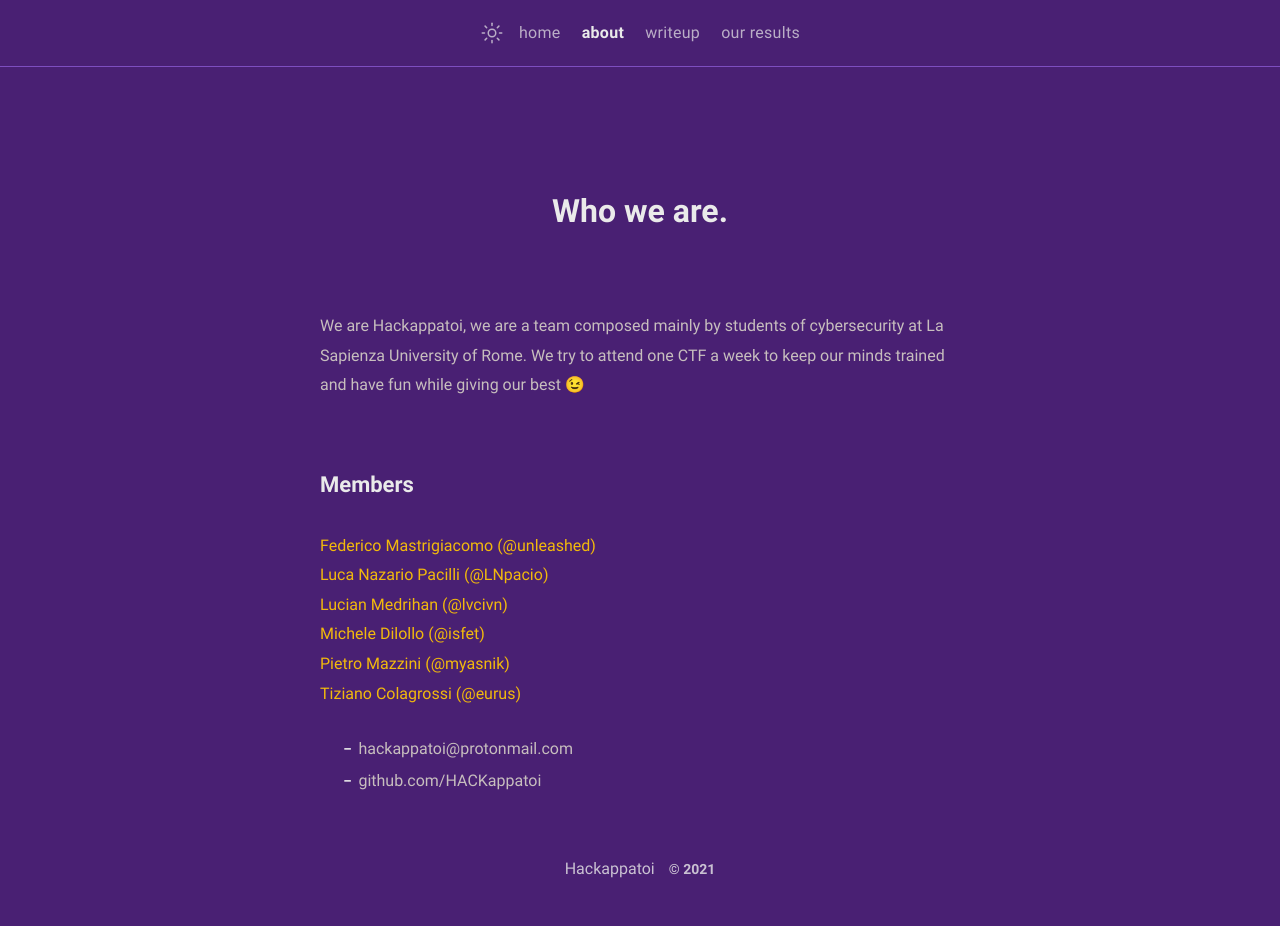
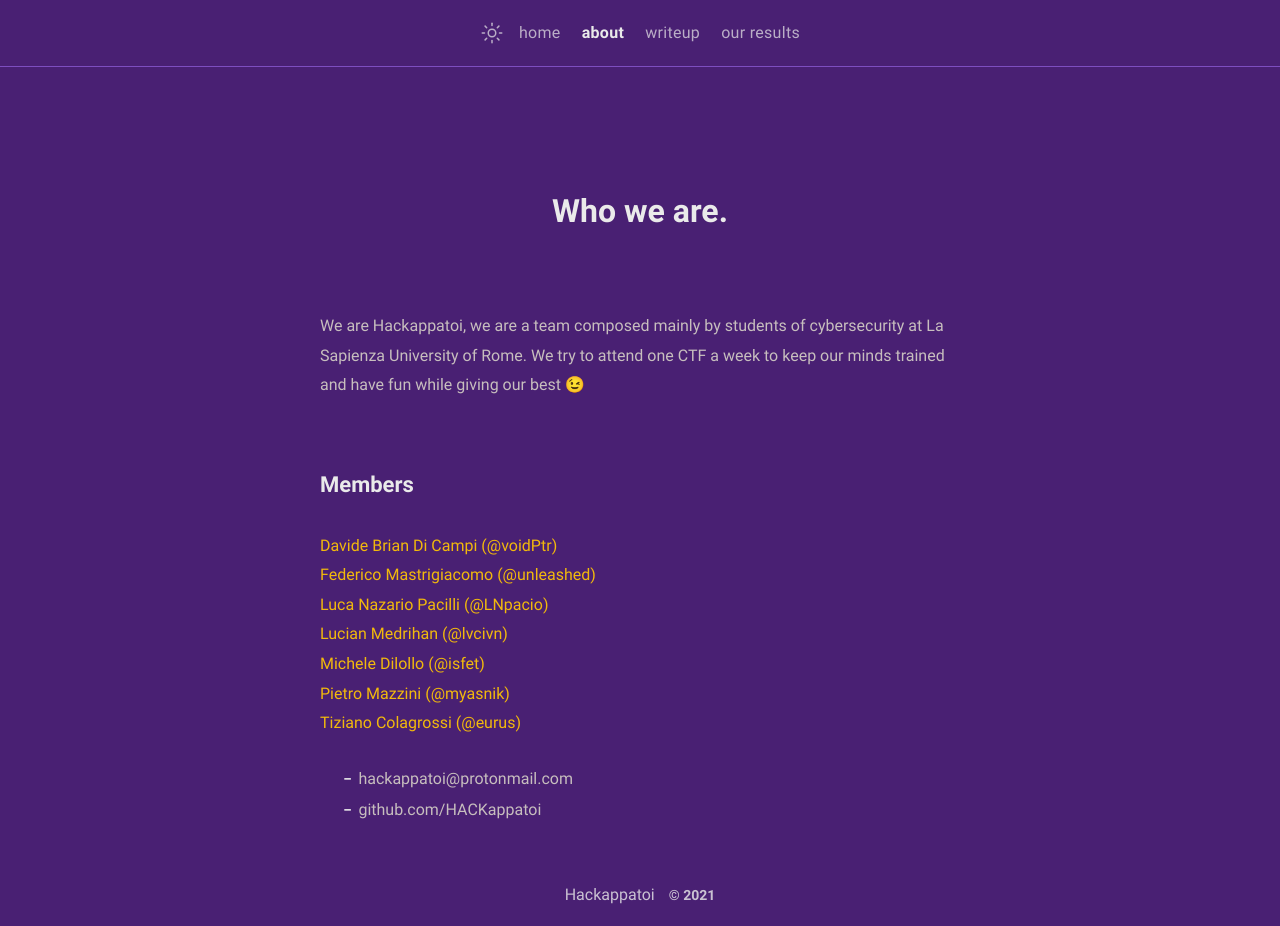
Before and after one commit to HACKappatoi/HACKappatoi.github.io, a Jekyll site: the page built from about.md, in a window 1280 px wide. Built offline with Jekyll 4.4.1, drawn with Linux system fonts in a browser that asks for light colours; before the commit the page ends 900 px from its top, so only the background shows below that.

Commit message:
Update about.md

```diff
--- a/about.md
+++ b/about.md
@@ -10,7 +10,7 @@
 
 ## Members
 
-
+ [Davide Brian Di Campi (@voidPtr)](/voidptr/)
  [Federico Mastrigiacomo (@unleashed)](/unleashed/)
  [Luca Nazario Pacilli (@LNpacio)](/lnpacio/)
  [Lucian Medrihan (@lvcivn)](/lvcivn/)
```
